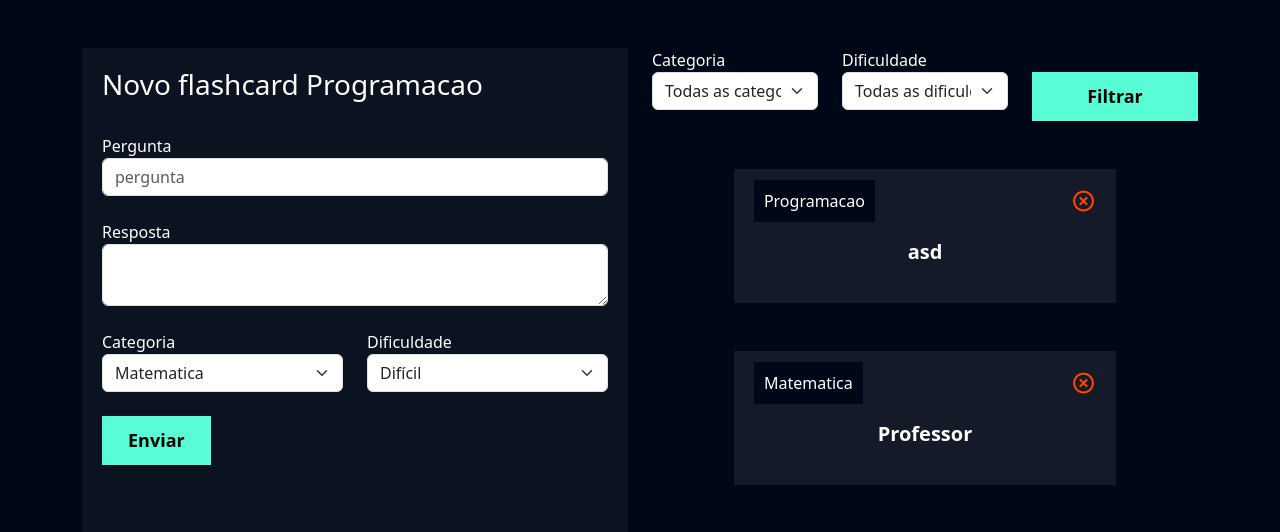
After one commit to AntDavid/prj_feel_the_future_djg, a Django app: page /flashcard/novo_flashcard/ in a window 1280 px wide. The commit adds this page. Shown: the top 532 px of the page. Run offline with Django 5.2, Linux system fonts and the light colour scheme; a user stored in the database is signed in; data comes from the database, SQL or seed files in the repository; both versions use the stored data as it was after the commit.

Commit message:
Ciação de flashcards implementadas

```diff
--- /dev/null
+++ b/flashcard/templates/novo_flashcard.html
@@ -0,0 +1,128 @@
+{% extends "base.html" %}
+{% load static %}
+
+{% block 'cabecalho' %}
+    <link href="{% static 'usuarios/css/cadastro.css' %}" rel="stylesheet">
+    <link href='https://unpkg.com/boxicons@2.1.4/css/boxicons.min.css' rel='stylesheet'>
+    <link href="{% static 'flashcard/css/novo_flashcard.css' %}" rel = 'stylesheet'>
+{% endblock 'cabecalho' %}
+
+{% block 'conteudo' %}
+
+    <div class="container">
+        <br>
+        <br>
+        <div class="row">
+
+            <div class="col-md">
+
+                <div class="box-form">
+                    <form action="{% url 'novo_flashcard' %}" method="POST"> {% csrf_token %}
+                        <h3>Novo flashcard {{categorias.1}}</h3>
+                        {% if messages %}
+                            <br>
+                            {% for message in messages %}
+                                <section class="alert {{message.tags}}">
+                                    {{message}}
+                                </section>
+                            {% endfor %}
+                        {% endif %}
+                        <br>
+                        <label>Pergunta</label>
+                        <input type="text" class="form-control" placeholder="pergunta" name="pergunta">
+                        <br>
+                        <label>Resposta</label>
+                        <textarea class="form-control" name="resposta"></textarea>
+                        <br>
+                        <div class="row">
+
+                                <div class="col-md">
+                                    <label for="">Categoria</label>
+                                    <select class="form-select" name="categoria">
+                                        {% for categoria in categorias %}
+                                            <option value = "{{ categoria.id }}">{{ categoria.nome }}</option>
+                                        {% endfor %}
+                                    </select>
+                                </div>
+                                <div class="col-md">
+                                    <label for="">Dificuldade</label>
+                                    <select class="form-select" name="dificuldade">
+                                        {% for dificuldade in dificuldades %}
+                                            <option value="{{dificuldade.0}}">{{dificuldade.1}}</option>
+                                        {% endfor %}
+                                    </select>
+
+                                </div>
+
+                        </div>
+                        <br>
+                        <input type="submit" value="Enviar" class="btn-cadastro">
+                        <br>
+                        <br>
+                        <br>
+                    </form>
+                </div>
+
+            </div>
+            <div class="col-md">
+                <form action="" method="GET">
+                    <div class="row">
+                        <div class="col-md">
+                            <label for="">Categoria</label>
+                            <select name="categoria" id="" class="form-select">
+                                <option value="">Todas as categorias</option>
+                                {% for categoria in categorias %}
+                                    <option value = "{{ categoria.id }}">{{ categoria.nome }}</option>
+                                {% endfor %}
+                            </select>
+                        </div>
+                        <div class="col-md">
+                            <label for="">Dificuldade</label>
+                            <select name="dificuldade" id="" class="form-select">
+                                <option value="">Todas as dificuldades</option>
+                                {% for dificuldade in dificuldades %}
+                                    <option value="{{dificuldade.0}}">{{dificuldade.1}}</option>
+                                {% endfor %}
+                            </select>
+                        </div>
+                        <div class="col-md">
+                            <br>
+                            <input type="submit" style="width: 100%" value="Filtrar" class="btn-cadastro">
+                        </div>
+                    </div>
+
+                </form>
+
+                <br>
+                <br>
+                {% for item in flashcards %}
+                    <div class="box-new-flashcard">
+                        <div class="flashcard ">
+
+                            <div class="flashcard-categoria">
+                                {{ item.category }}
+                            </div>
+
+                            <a href=""><i class='icone-exit bx bx-x-circle'></i></a>
+                            <br>
+                            <br>
+                            <div class="flashcard-box-item">
+                                <p class="flashcard-item">{{ item.question }}</p>
+                            </div>
+
+                        </div>
+                        <div class="resposta-flashcard">
+                            {{ item.resp }}
+                        </div>
+                    </div>
+                    <br>
+                    <br>
+                {% endfor %}
+
+
+
+            </div>
+        </div>
+    </div>
+
+{% endblock 'conteudo' %}
--- /dev/null
+++ b/flashcard/urls.py
@@ -0,0 +1,6 @@
+from django.urls import path
+from . import views
+
+urlpatterns = [
+    path('novo_flashcard/', views.novo_flashcard, name="novo_flashcard")
+]
--- a/flashcard/views.py
+++ b/flashcard/views.py
@@ -1,3 +1,44 @@
-from django.shortcuts import render
+from django.shortcuts import render, redirect
+from . models import Categoria, Flashcard
+from django.contrib.messages import constants
+from django.contrib import messages
+from django.http import HttpResponse
+
 
 # Create your views here.
+
+def novo_flashcard(request):
+    if (not request.user.is_authenticated):
+        return redirect('/usuarios/logar')
+
+    if (request.method == "GET"):
+        categorias = Categoria.objects.all()
+        dificuldades = Flashcard.DIFICULDADE_CHOICES
+        flashcard_list = Flashcard.objects.filter(user=request.user)
+        return render(request, 'novo_flashcard.html', {'categorias': categorias,
+                                                       'dificuldades':dificuldades,
+                                                       'flashcards': flashcard_list})
+
+    elif (request.method == "POST"):
+        form_pergunta = request.POST.get('pergunta')
+        form_resposta = request.POST.get('resposta')
+        form_categoria = request.POST.get('categoria')
+        form_dificuldade = request.POST.get('dificuldade')
+
+        if (len(form_pergunta.strip()) == 0 or len(form_resposta.strip()) == 0):
+            messages.add_message(request, constants.ERROR, "Proibido enviar campos em branco!")
+            return redirect('/flashcard/novo_flashcard/')
+
+
+        flashcard = Flashcard (
+            user = request.user,
+            question  = form_pergunta,
+            resp = form_resposta,
+            difficulty = form_dificuldade,
+            category_id = form_categoria
+        )
+
+
+        flashcard.save()
+        messages.add_message(request, constants.SUCCESS, "Flashcard adicionado com sucesso!")
+        return redirect('/flashcard/novo_flashcard/')
--- a/study_async/urls.py
+++ b/study_async/urls.py
@@ -19,5 +19,6 @@ from django.urls import path, include
 
 urlpatterns = [
     path('admin/', admin.site.urls),
-    path('usuarios/', include('usuarios.urls'))
+    path('usuarios/', include('usuarios.urls')),
+    path('flashcard/', include('flashcard.urls')),
 ]
--- /dev/null
+++ b/templates/static/flashcard/css/novo_flashcard.css
@@ -0,0 +1,57 @@
+.box-new-flashcard{
+    width: 70%;
+    margin: auto;
+
+}
+
+.flashcard{
+    background-color: rgba(255, 255, 255, .08);
+    padding: 20px;
+}
+
+.flashcard-box-item{
+    text-align: center;
+}
+
+.flashcard p{
+    font-size: 20px;
+    font-weight: bold;
+    cursor: pointer;
+}
+
+.flashcard-facil{
+
+    border-left: 20px solid #1DAB1A;
+
+}
+
+.flashcard-medio{
+
+    border-left: 20px solid #E8910E;
+
+}
+
+.flashcard-dificil{
+
+    border-left: 20px solid #FE0000;
+
+}
+
+.flashcard-categoria{
+    background-color: var(--dark-color);
+    display: inline;
+    padding: 10px;
+}
+
+.resposta-flashcard{
+    background-color: rgba(255, 255, 255, .08);
+    border-top: 1px solid rgba(255, 255, 255, .06);
+    padding: 20px;
+    display: none;
+}
+
+.icone-exit{
+    float: right;
+    font-size: 25px;
+    color: orangered;
+}
```
Also changed, not shown: db.sqlite3, templates/base.html (line endings or trailing spaces), usuarios/templates/cadastro.html (line endings or trailing spaces), usuarios/views.py (line endings or trailing spaces).
